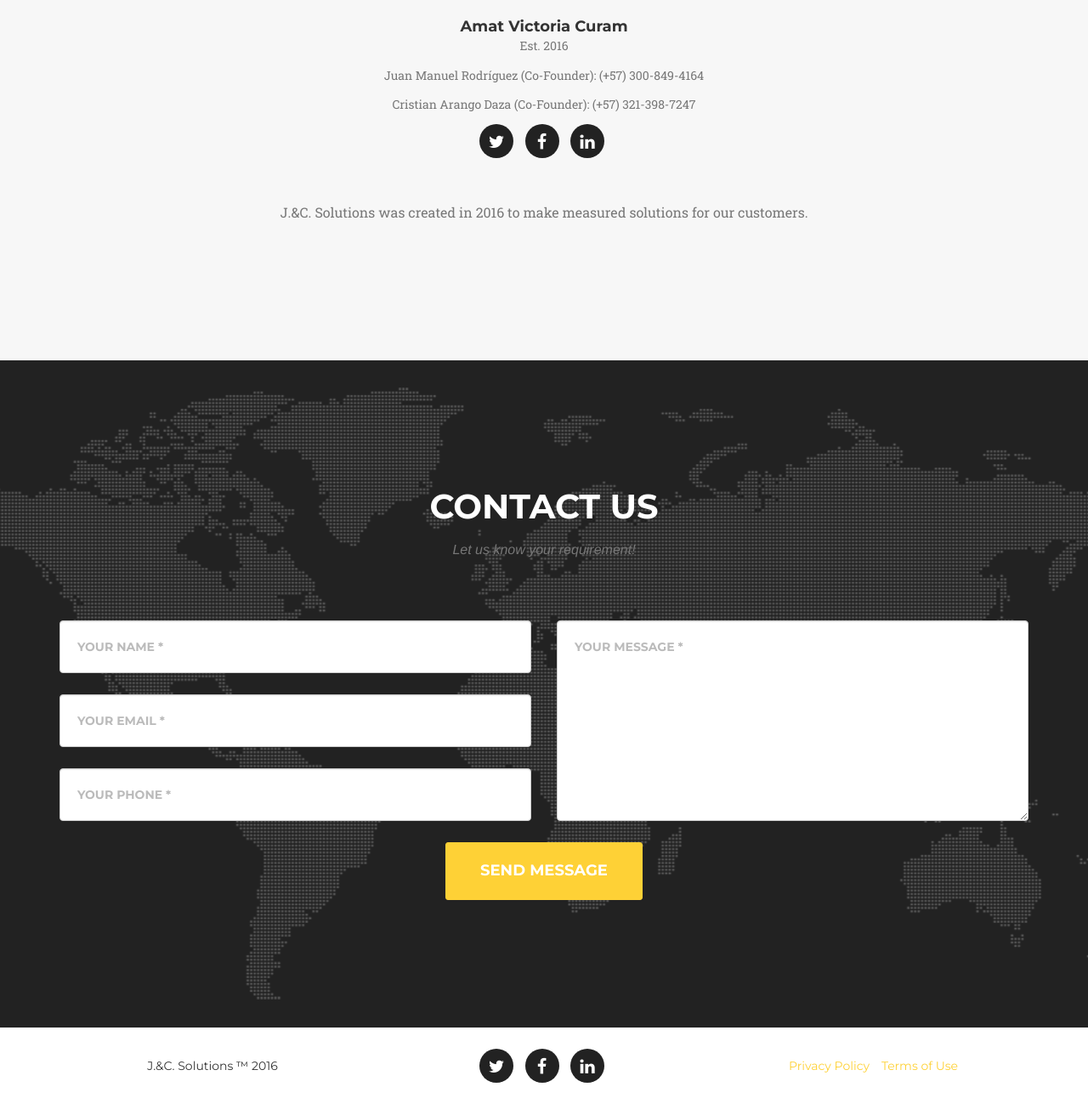
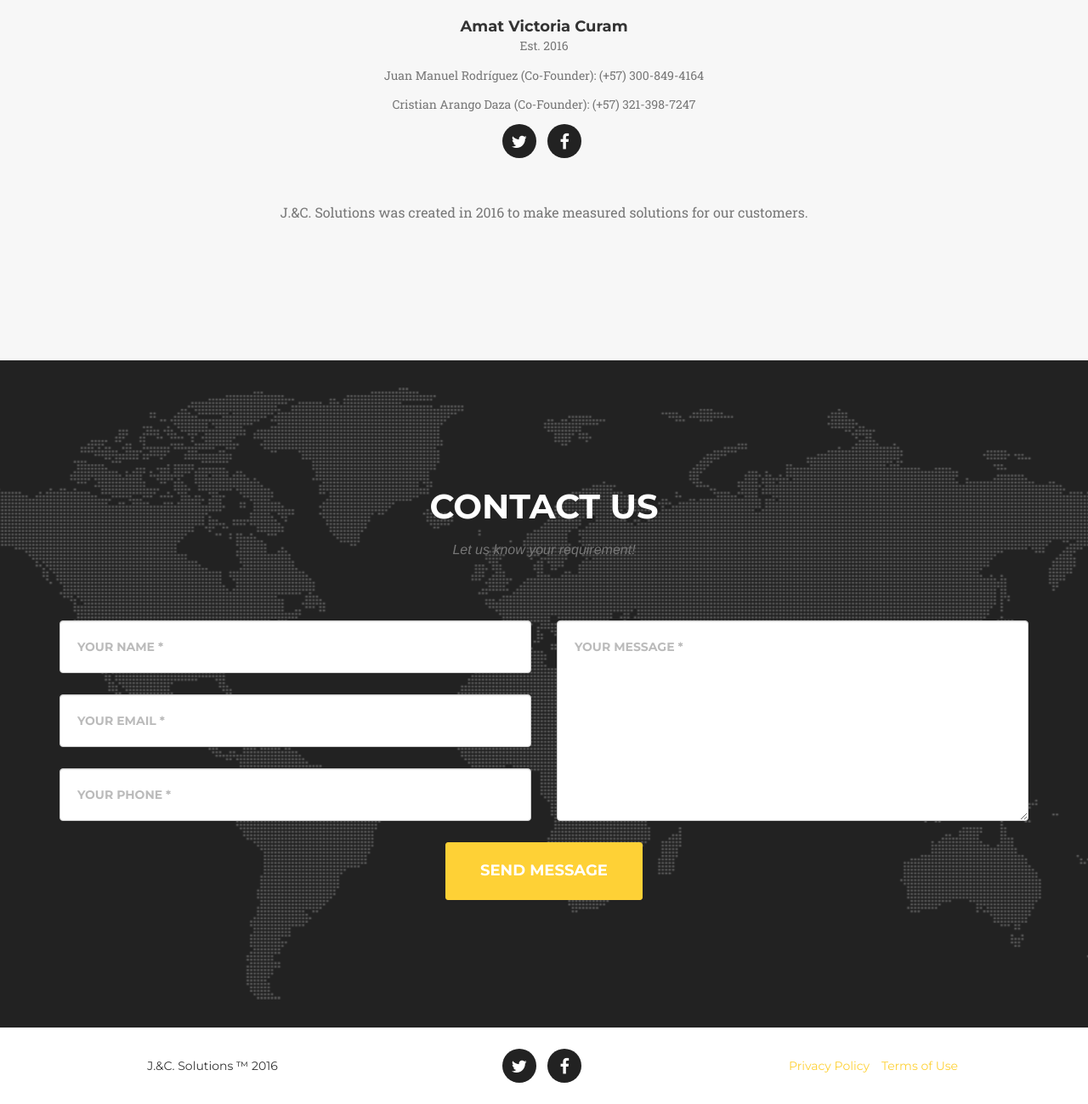
Before and after one commit to CJAssociates/WebPage, a plain HTML site: page main web page/index.html in a window 1280 px wide. Shown: the part 1789-3088 px from the top of the page at 85% size. Drawn offline with nearby package versions, Linux system fonts and the light colour scheme; a web font is replaced by a local one.

Commit message:
nope linked in

```diff
--- a/main web page/index.html
+++ b/main web page/index.html
@@ -143,9 +143,7 @@
                             <li><a href="#"><i class="fa fa-twitter"></i></a>
                             </li>
                             <li><a href="#"><i class="fa fa-facebook"></i></a>
-                            </li>
-                            <li><a href="#"><i class="fa fa-linkedin"></i></a>
-                            </li>
+
                         </ul>
                     </div>
                 </div>
@@ -216,9 +214,7 @@
                         <li><a href="#"><i class="fa fa-twitter"></i></a>
                         </li>
                         <li><a href="#"><i class="fa fa-facebook"></i></a>
-                        </li>
-                        <li><a href="#"><i class="fa fa-linkedin"></i></a>
-                        </li>
+
                     </ul>
                 </div>
                 <div class="col-md-4">
```
